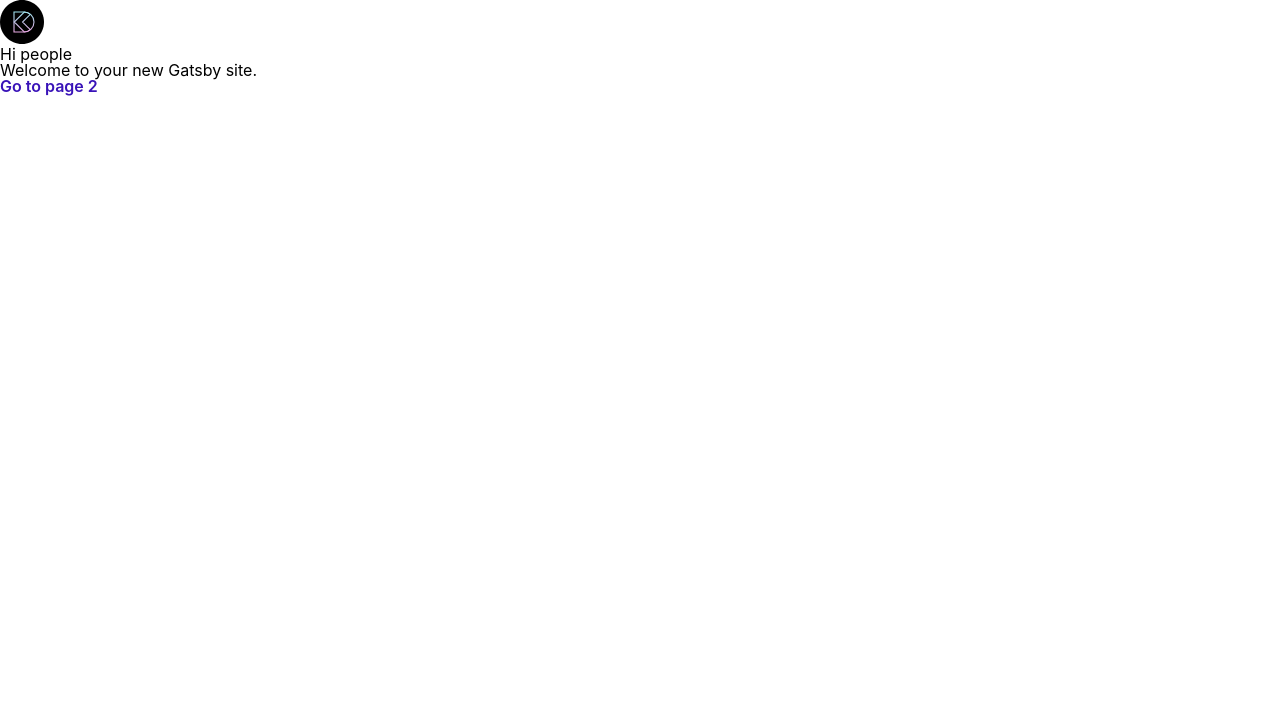
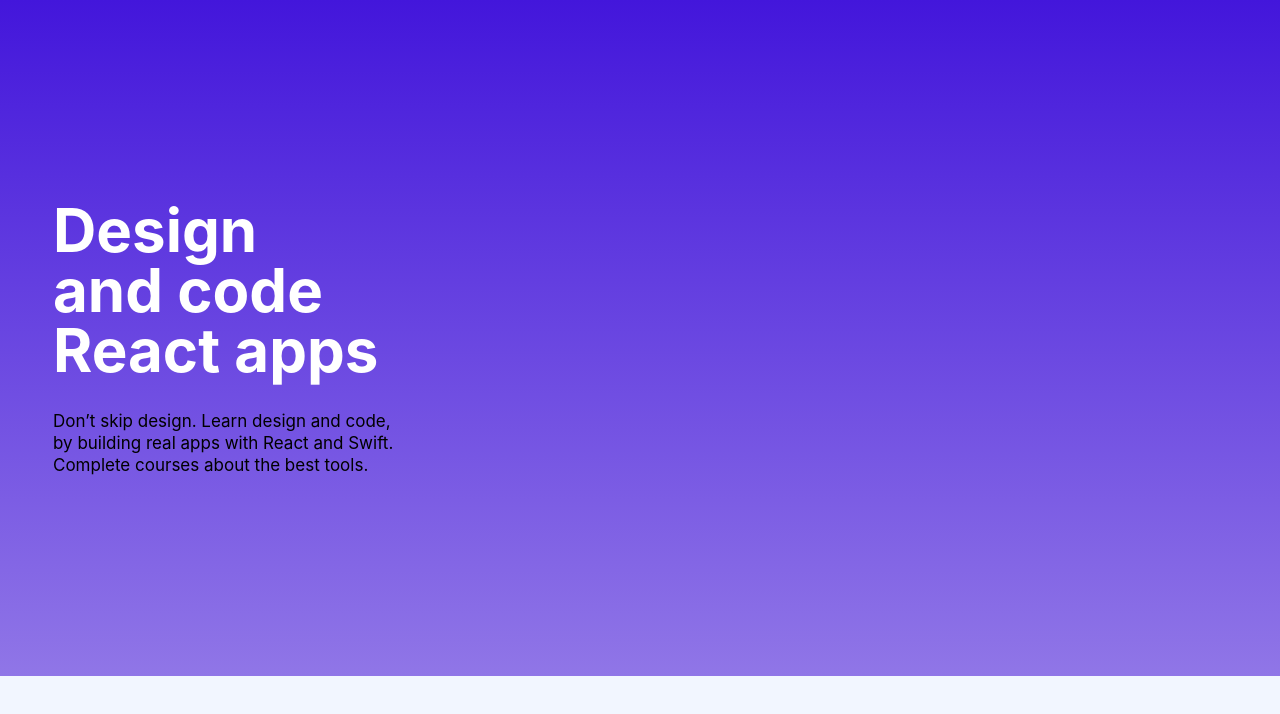
Before and after one commit to earth2travis/design-code, a Gatsby site: page / in a window 1280 px wide. Built offline with nearby package versions, Linux system fonts and the light colour scheme; Gatsby itself is replaced by a stand-in of ours.

Commit message:
Add styles

```diff
--- a/gatsby-config.js
+++ b/gatsby-config.js
@@ -30,5 +30,6 @@ module.exports = {
         icon: `static/images/icons/favicon-32x32.png`, // This path is relative to the root of the site.
       },
     },
+    `gatsby-plugin-styled-components`,
   ],
 }
--- a/package.json
+++ b/package.json
@@ -5,14 +5,17 @@
   "version": "0.1.0",
   "author": "Kyle Mathews <mathews.kyle@gmail.com>",
   "dependencies": {
+    "babel-plugin-styled-components": "^2.0.7",
     "gatsby": "^5.3.3",
     "gatsby-plugin-image": "^3.3.2",
     "gatsby-plugin-manifest": "^5.3.1",
     "gatsby-plugin-sharp": "^5.3.2",
+    "gatsby-plugin-styled-components": "^6.8.0",
     "gatsby-source-filesystem": "^5.3.1",
     "gatsby-transformer-sharp": "^5.3.1",
     "react": "^18.2.0",
-    "react-dom": "^18.2.0"
+    "react-dom": "^18.2.0",
+    "styled-components": "^5.3.9"
   },
   "devDependencies": {
     "prettier": "^2.8.1"
--- a/src/components/layout/layout.js
+++ b/src/components/layout/layout.js
@@ -1,9 +1,11 @@
 import React from "react"
 import "./layout.css"
+import { GlobalStyles } from "../styles/GlobalStyles"
 
 function Layout({ children }) {
   return (
     <>
+      <GlobalStyles />
       <main>{children}</main>
     </>
   )
--- a/src/components/sections/HeroSection.js
+++ b/src/components/sections/HeroSection.js
@@ -1,15 +1,45 @@
 import React from "react"
-import { Link } from "gatsby"
+import styled from "styled-components"
+import { themes } from "../styles/ColorStyles"
+import { H1, MediumText } from "../styles/TextStyles"
 
 function HeroSection() {
   return (
-    <>
-      <img src="/images/logos/logo.svg" alt="logo" />
-      <h1>Hi people</h1>
-      <p>Welcome to your new Gatsby site.</p>
-      <Link to="/page-2/">Go to page 2</Link> <br />
-    </>
+    <Wrapper>
+      <ContentWrapper>
+        <TextWrapper>
+          <Title>
+            Design <br />
+            and code React apps
+          </Title>
+          <Description>
+            Don’t skip design. Learn design and code, by building real apps with
+            React and Swift. Complete courses about the best tools.
+          </Description>
+        </TextWrapper>
+      </ContentWrapper>
+    </Wrapper>
   )
 }
 
 export default HeroSection
+
+const Wrapper = styled.div`
+  background: linear-gradient(180deg, #4316db 0%, #9076e7 100%);
+`
+const ContentWrapper = styled.div`
+  max-width: 1234px;
+  padding: 200px 30px;
+  margin: 0 auto;
+`
+
+const TextWrapper = styled.div`
+  max-width: 360px;
+  display: grid;
+  gap: 30px;
+`
+
+const Title = styled(H1)`
+  color: ${themes.dark.text1};
+`
+const Description = styled(MediumText)``
--- /dev/null
+++ b/src/components/styles/ColorStyles.js
@@ -0,0 +1,58 @@
+export const themes = {
+  light: {
+    text1: `black`,
+    text2: `rgba(0,0,0,0.7)`,
+    primary: `#3913B8`,
+    secondary: "#2FB5FC",
+    backgroundColor: `#f2f6ff`,
+    card: {
+      backgroundColor: `rgba(255, 255, 255, 0.6)`,
+      boxShadow: `0px 50px 100px rgba(34, 79, 169, 0.3),
+        inset 0 0 0 0.5px rgba(255, 255, 255, 0.6)`,
+      backgroundColorFull: `rgba(255, 255, 255, 1)`,
+    },
+    cardHover: {
+      backgroundColor: `rgba(68, 66, 178, 0.1)`,
+      boxShadow: `inset 0px 0px 0px 0.5px rgba(68, 66, 178, 0.2)`,
+    },
+    pricingCard: {
+      backgroundColor: `rgba(255, 255, 255, 0.3)`,
+    },
+    status: {
+      backgroundColor: "rgba(68, 66, 178, 0.1)",
+    },
+    modal: {
+      backgroundColor: `rgba(255, 255, 255, 0.6)`,
+      boxShadow: `0px 50px 100px rgba(34, 79, 169, 0.3),
+        inset 0 0 0 0.5px rgba(255, 255, 255, 0.6)`,
+      backgroundColorFull: `rgba(255, 255, 255, 1)`,
+    },
+  },
+  dark: {
+    text1: `white`,
+    text2: `rgba(255,255,255,0.7)`,
+    backgroundColor: `#1F1F47`,
+    card: {
+      backgroundColor: `rgba(25, 24, 63, 0.98)`,
+      boxShadow: `0px 30px 60px rgba(0, 0, 0, 0.25),
+        inset 0 0 0 0.5px rgba(255, 255, 255, 0.2)`,
+      backgroundColorFull: `rgba(15, 14, 71, 1)`,
+    },
+    cardHover: {
+      backgroundColor: `rgba(255, 255, 255, 0.1)`,
+      boxShadow: `inset 0px 0px 0px 0.5px rgba(255, 255, 255, 0.2)`,
+    },
+    pricingCard: {
+      backgroundColor: `rgba(31, 31, 71, 0.6)`,
+    },
+    status: {
+      backgroundColor: "rgba(0, 0, 0, 0.2)",
+    },
+    modal: {
+      backgroundColor: `rgba(50, 61, 109, 0.5)`,
+      boxShadow: `0px 50px 100px rgba(0, 0, 0, 0.25),
+        inset 0 0 0 0.5px rgba(255, 255, 255, 0.3)`,
+      backgroundColorFull: `rgba(15, 14, 71, 1)`,
+    },
+  },
+}
--- /dev/null
+++ b/src/components/styles/GlobalStyles.js
@@ -0,0 +1,12 @@
+import { createGlobalStyle } from "styled-components"
+import { themes } from "./ColorStyles"
+
+export const GlobalStyles = createGlobalStyle`
+  body {
+    background: ${themes.light.backgroundColor};
+
+    @media (prefers-color-scheme: dark) {
+	background: ${themes.dark.backgroundColor};
+}
+  }
+`
--- /dev/null
+++ b/src/components/styles/TextStyles.js
@@ -0,0 +1,60 @@
+import styled from "styled-components"
+
+export const H1 = styled.h1`
+  font-weight: bold;
+  font-size: 60px;
+`
+
+export const H2 = styled.h2`
+  font-weight: bold;
+  font-size: 40px;
+`
+
+export const H3 = styled.h3`
+  font-weight: bold;
+  font-size: 30px;
+`
+
+export const BodyIntro = styled.p`
+  font-weight: 500;
+  font-size: 24px;
+  line-height: 140%;
+`
+
+export const BodyMain = styled.p`
+  font-weight: normal;
+  font-size: 20px;
+  line-height: 140%;
+`
+
+export const MediumText = styled.p`
+  font-weight: normal;
+  font-size: 17px;
+  line-height: 130%;
+`
+
+export const Caption = styled.p`
+  font-weight: 500;
+  font-size: 15px;
+  line-height: 18px;
+`
+
+export const Caption2 = styled.p`
+  font-weight: 600;
+  font-size: 15px;
+  line-height: 18px;
+  text-transform: uppercase;
+`
+
+export const SmallText = styled.p`
+  font-weight: normal;
+  font-size: 13px;
+  line-height: 130%;
+`
+
+export const SmallText2 = styled.p`
+  font-weight: 600;
+  font-size: 13px;
+  line-height: 130%;
+  text-transform: uppercase;
+`
--- a/src/pages/404.js
+++ b/src/pages/404.js
@@ -1,11 +1,11 @@
 import React from "react"
 import Layout from "../components/layout/layout"
-import SEO from "../components/layout/seo"
+import Seo from "../components/layout/seo"
 
 function NotFoundPage() {
   return (
     <Layout>
-      <SEO title="404: Not found" />
+      <Seo title="404: Not found" />
       <h1>404: Not Found</h1>
       <p>You just hit a route that doesn&#39;t exist... the sadness.</p>
     </Layout>
--- a/src/pages/page-2.js
+++ b/src/pages/page-2.js
@@ -1,12 +1,12 @@
 import React from "react"
 import { Link } from "gatsby"
 import Layout from "../components/layout/layout"
-import SEO from "../components/layout/seo"
+import Seo from "../components/layout/seo"
 
 function SecondPage() {
   return (
     <Layout>
-      <SEO title="Page two" />
+      <Seo title="Page two" />
       <h1>Hi from the second page</h1>
       <p>Welcome to page 2</p>
       <Link to="/">Go back to the homepage</Link>
```
Also changed, not shown: 1 other file.
